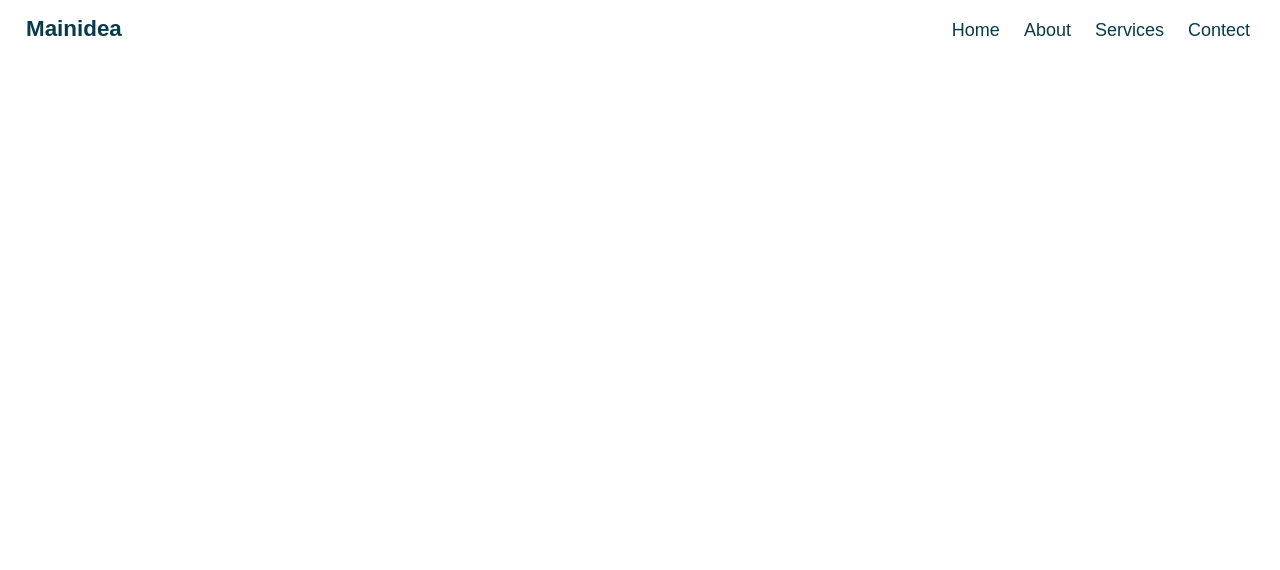
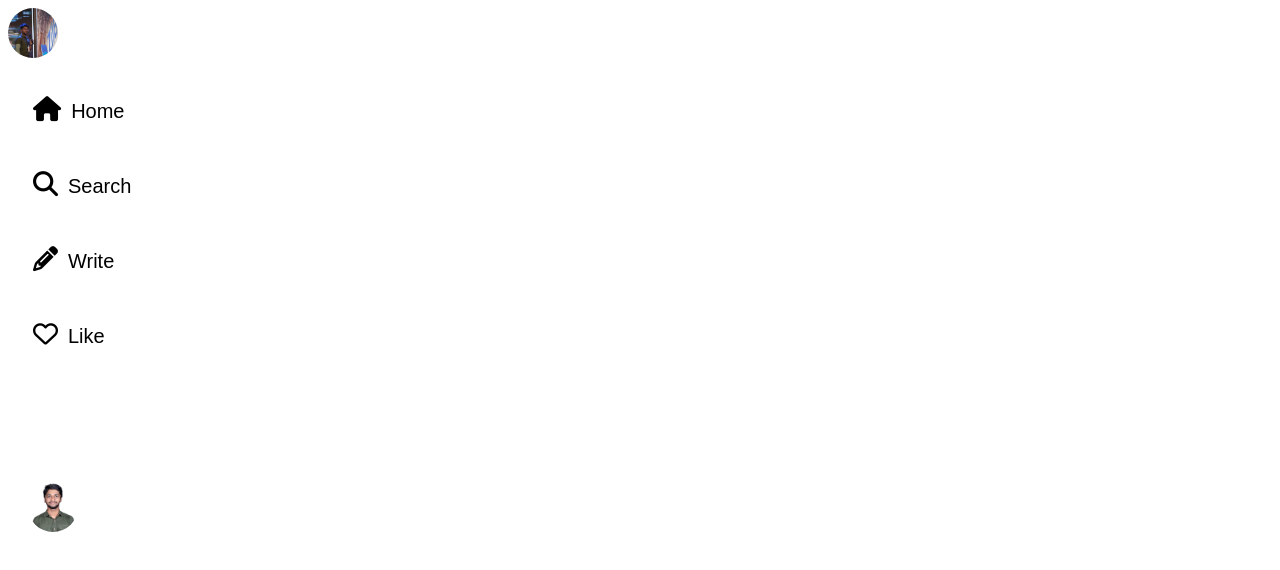
Before and after one commit to UsaidDev/Mainidea-navbar, a plain HTML site: page index.html in a window 1280 px wide. Drawn offline with Linux system fonts and the light colour scheme.

Commit message:
Desctop navbar Completed

```diff
--- a/index.html
+++ b/index.html
@@ -12,15 +12,28 @@
 </head>
 
 <body>
-  <nav class="navbar">
+
+  <div class="sidebar">
+    <div class="head">
+      <img src="./Image/IMG_20231104_010107_024.jpg" alt="Image-loading">
+      <div class="detials">
+        <ul>
+          <li><i class="fa fa-home" aria-hidden="true"></i>Home</li>
+          <li><i class="fas fa-search"></i></i>Search</li>
+          <li><i class="fa-solid fa-pencil"></i></i>Write</li>
+          <li><i class="fa-regular fa-heart"></i></i>Like</li>
+        </ul>
+        <div class="profile">
+          <img src="Image/IMG_20231105_191819_182.jpg" alt="">
+        </div>
+      </div>
+    </div>
+  </div>
+
+
+  <nav class="sm-navbar">
     <div class="icon-logo"><img src="./Image/IMG_20231105_191819_182.jpg" alt=""></div>
     <h3 class="logo">Mainidea</h3>
-    <ul class="navbar-desctop">
-      <li><a href="">Home</a></li>
-      <li><a href="">About</a></li>
-      <li><a href="">Services</a></li>
-      <li><a href="">Contect</a></li>
-    </ul>
 
     <ul class="settings">
       <li><svg xmlns="http://www.w3.org/2000/svg" width="27" height="27" viewBox="0 0 24 24" fill="none">
--- a/style.css
+++ b/style.css
@@ -1,33 +1,69 @@
+@import url('https://fonts.googleapis.com/css2?family=Poppins:ital,wght@1,300&display=swap');
 *{
     margin: 0;
     padding: 0;
     text-decoration: none;
     list-style: none;
 }
-.navbar{
+
+
+/* Desctop Navbar */
+.sidebar{
+    margin: 8px;
+    width: 25%;
+    height: 100vh;
+    border-radius: 20px;
+}
+.profile{
+    margin: 20px;
+    margin-top: 40px;
+
+}
+.profile img{
+    height: 40px;
+    width: 40px;
+    overflow: hidden;
+    margin-top: 80px;
+}
+.head img{
+    height: 50px;
+    width: 50px;
+    border-radius: 30px;
+    overflow: hidden;
+    cursor: pointer;
+}
+.detials li{
+    border-radius: 20px;
+    margin-top: 10px;
+    padding: 5px;
+    font-size: 20px;
+    font-weight: 500;
+    transition: 0.5s;
+    font-family: sans-serif;
+}
+.detials li:hover{
+    background-color: lightblue;
+}
+.detials i{
+    margin-left: 10px;
+    font-size: 25px;
+    margin-top: 10px;
+    padding: 10px;
+}
+
+/* End desctop navbar */
+.sm-navbar{
     padding: 10px 20px;
     display: flex;
     width: 90% auto;
 }
-.logo{
-    margin: 6px;
-    font-size: 1.4rem;
-    font-family: sans-serif;
-    color: #073b4c;
-}
-.navbar ul{
+
+.sm-navbar ul{
     flex: 1;
     text-align: right;
 }
-.navbar ul li a{
-    color: #073B4C;
-    font-weight: 500;
-}
-.navbar ul li{
-    display:inline-block;
-    padding: 10px;
-    font-size: 18px;
-    font-family: sans-serif;
+.logo{
+    display: none;
 }
 .mobile-list{
     color: white;
@@ -40,13 +76,14 @@
     display: none;
 }
 @media only screen and (max-width:800px) {
-    .navbar {
+    .sm-navbar {
         background-color: #E1EBEF;
     }
     .logo{
         text-align: center;
         margin:auto;
-        flex: 10;
+        font-family: sans-serif;
+        display: flex;
     }
     .navbar h3 {
         color: #073B4C;
@@ -75,9 +112,11 @@
         margin: 0 10px;
         padding: 0;
         color: #073B4C;
+
     }
     .mobile-list li {
         margin: 0 15px 0 ;
+
     }
     .mobile-list li svg {
         width: 40px;
@@ -100,6 +139,7 @@
     .icon-logo{
         display: flex;
         flex: 1;
+        margin-top: 6px;
     }
     .icon-logo img{
         border-radius: 3rem;
@@ -113,4 +153,9 @@
         font-size: 18px;
         font-family: sans-serif;
     }
+
+
+    .sidebar{
+        display: none;
+    }
 }
```
Also changed, not shown: Image/IMG_20231104_010107_024.jpg (added).
